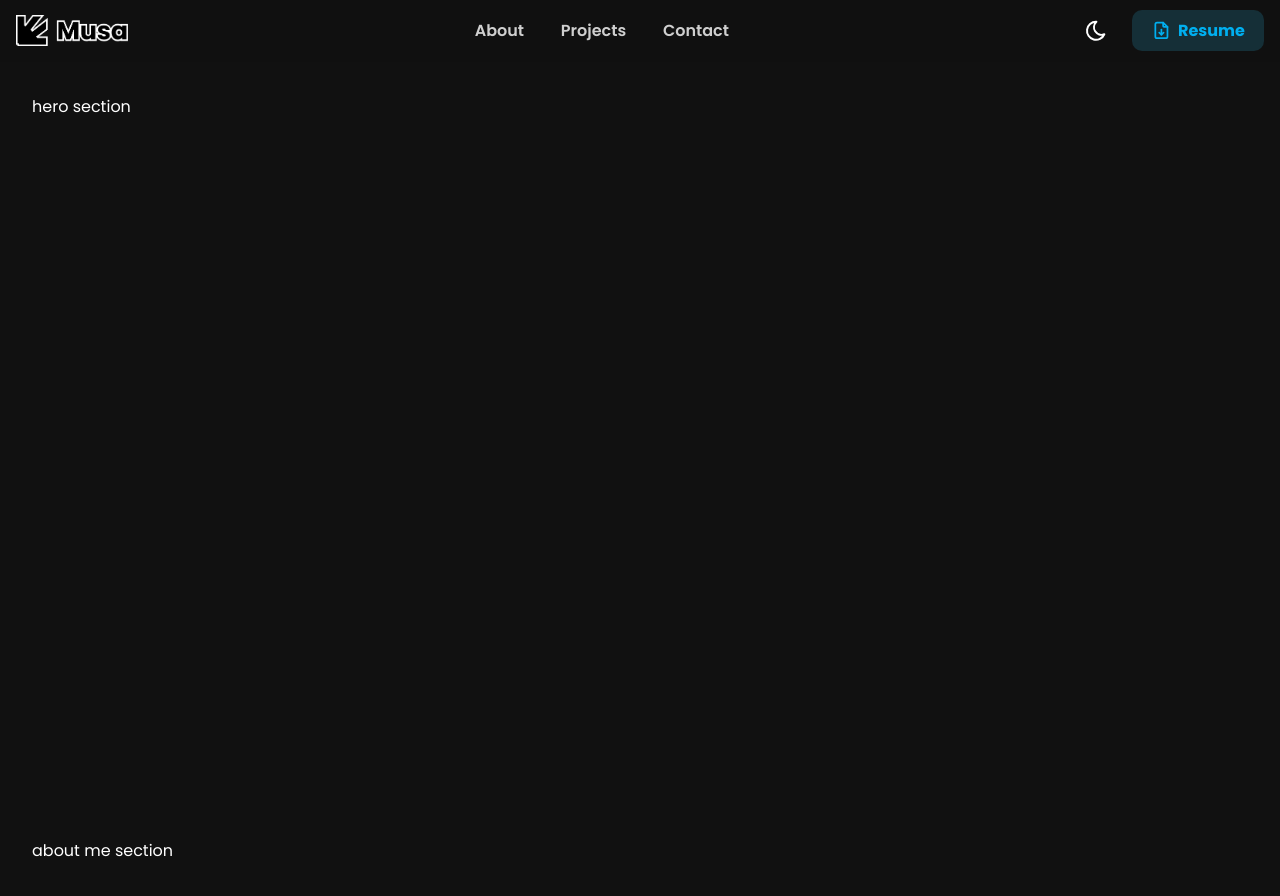
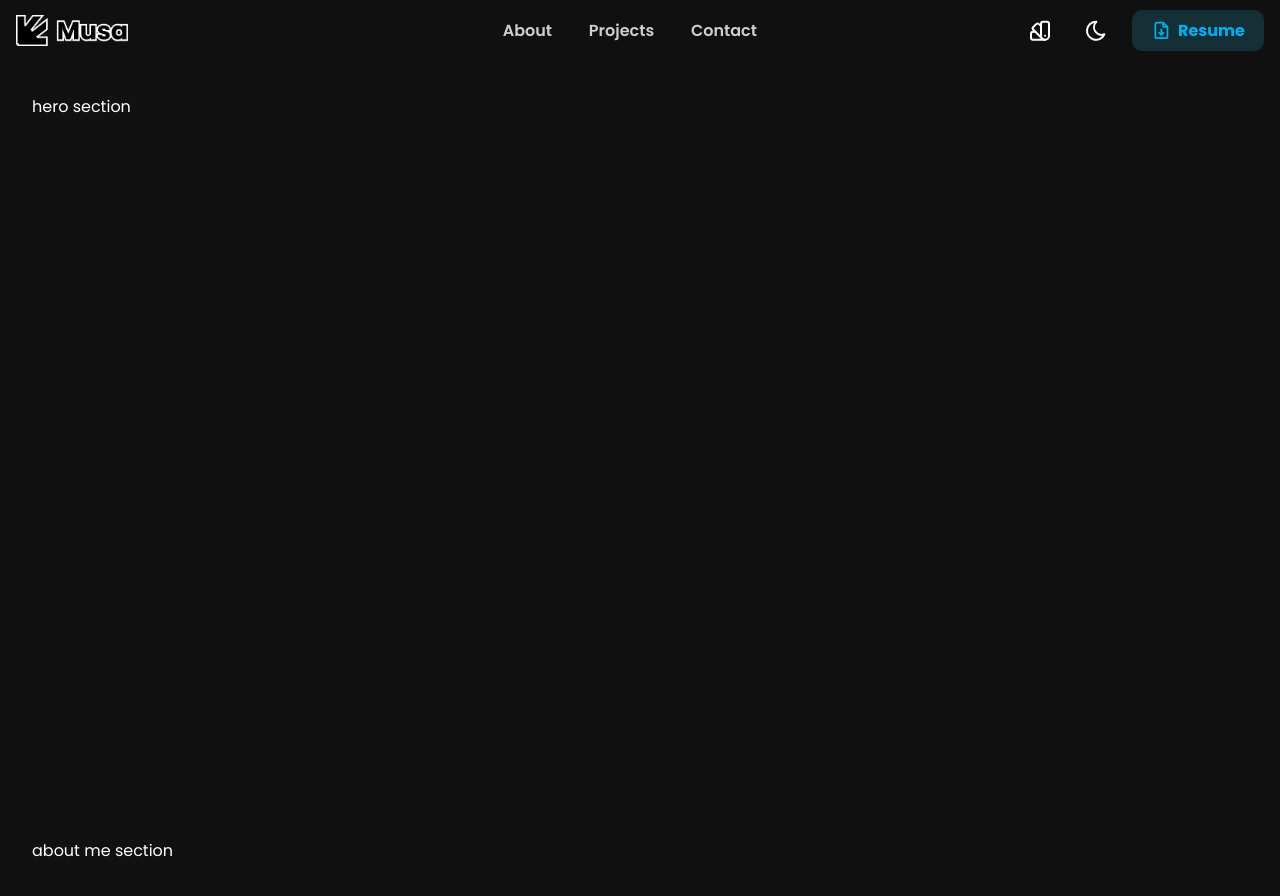
Before and after one commit to huboh/huboh, a React (Create React App) app: page / in a window 1280 px wide. Shown: the top 896 px of the page. Built offline with nearby package versions, Linux system fonts and the light colour scheme.

Commit message:
🤙 REFACTOR: add color picker button in `secondaryNavbar` component

```diff
--- a/src/components/Header/components/NavMenu/nav-menu.scss
+++ b/src/components/Header/components/NavMenu/nav-menu.scss
@@ -31,4 +31,8 @@
       width: 100%;
     }
   }
+
+  @media screen and (min-width: 860px) {
+    margin-left: 7rem;
+  }
 }
--- /dev/null
+++ b/src/components/Header/components/SecondaryNavbar/components/ColorSchemePickerButton/index.tsx
@@ -0,0 +1,20 @@
+import { FC } from "react";
+import { TbColorSwatch } from 'react-icons/tb';
+
+import Button from "../../../../../Button";
+
+export interface ColorSchemePickerButtonProps {
+  onClick?: VoidFunction;
+}
+
+const ColorSchemePickerButton: FC<ColorSchemePickerButtonProps> = (props) => (
+  <Button.Icon
+    icon={ <TbColorSwatch /> }
+    title={ "select color scheme" }
+    onClick={ props.onClick }
+  />
+);
+
+export {
+  ColorSchemePickerButton as default
+};
--- a/src/components/Header/components/SecondaryNavbar/index.tsx
+++ b/src/components/Header/components/SecondaryNavbar/index.tsx
@@ -7,6 +7,7 @@ import usePopupMenu from "../../../../hooks/usePopupMenu";
 import DownLoadResume from "../../../DownLoadResume";
 import MenuToggleButton from "./components/MenuToggleButton";
 import ThemeSwitcherButton from "./components/ThemeSwitcherButton";
+import ColorSchemePickerButton from "./components/ColorSchemePickerButton";
 
 interface SecondaryNavProps {
   isMobile?: boolean;
@@ -15,10 +16,11 @@ interface SecondaryNavProps {
 
 const SecondaryNavbar: FC<SecondaryNavProps> = (props) => {
   const { isMobile } = props;
-  const { toggleSidebarMenu, toggleThemePickerMenu } = usePopupMenu();
+  const { toggleSidebarMenu, toggleThemePickerMenu, toggleColorSchemePickerMenu } = usePopupMenu();
 
   return (
     <div className="navbar-wrapper">
+      <ColorSchemePickerButton onClick={ toggleColorSchemePickerMenu } />
       <ThemeSwitcherButton onClick={ toggleThemePickerMenu } />
       { isMobile ? <MenuToggleButton onClick={ toggleSidebarMenu } /> : <DownLoadResume /> }
     </div>
```
